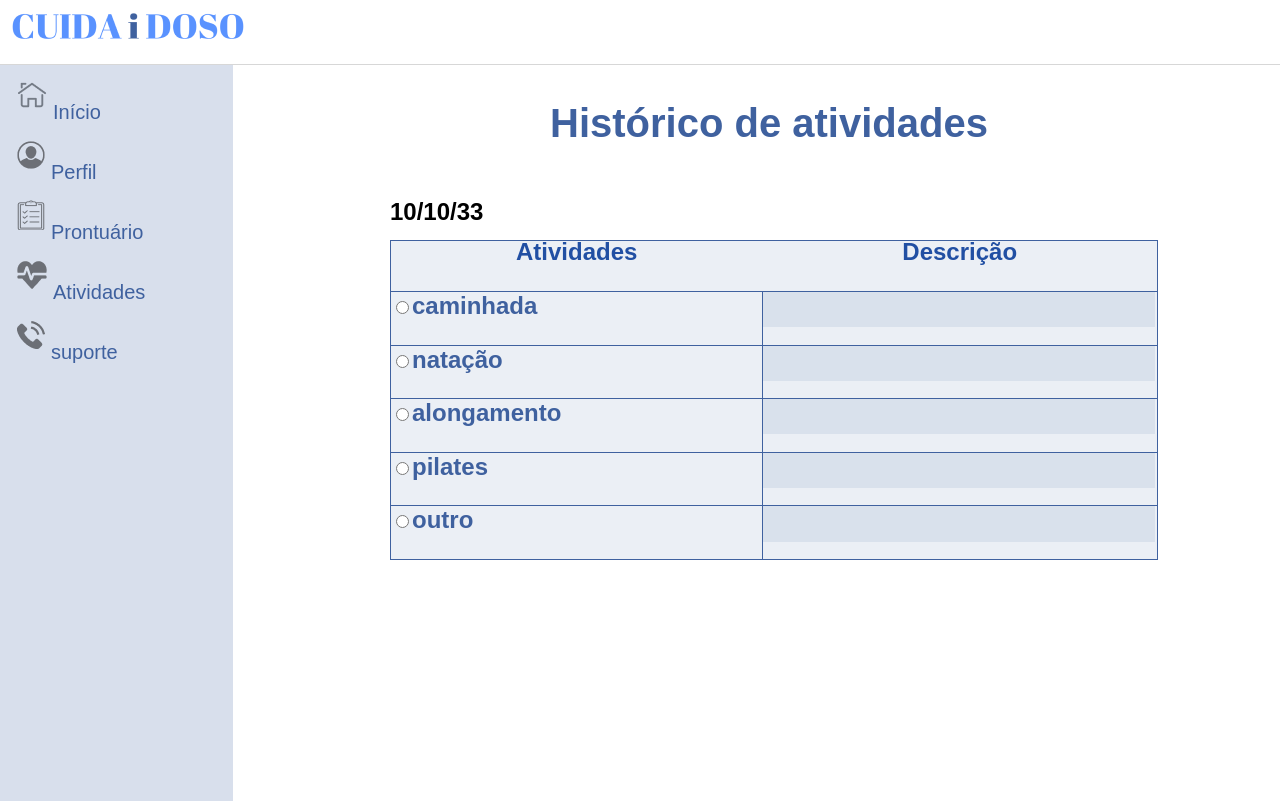
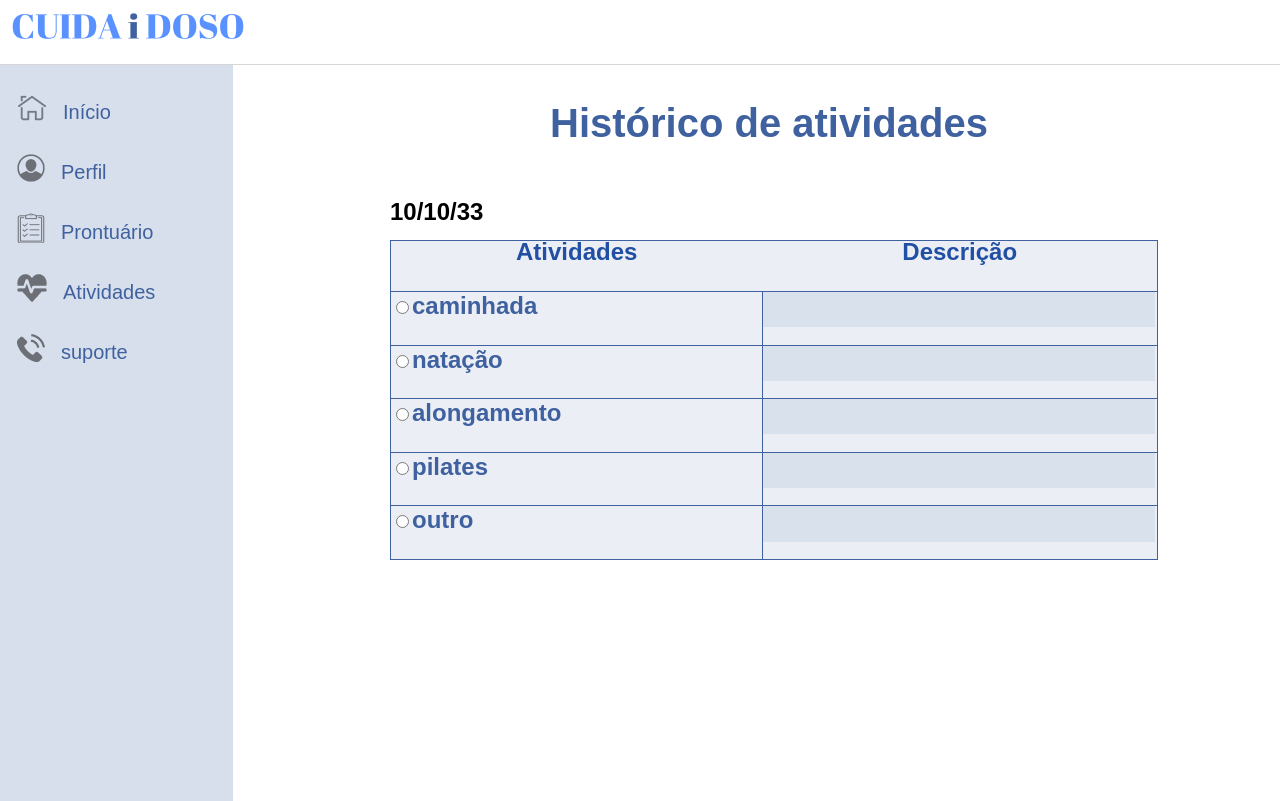
Before and after one commit to Cristiano-woody/Cuida-i-doso, a plain HTML site: page Atividades/atividades.html in a window 1280 px wide. Shown: the top 801 px of the page. Drawn offline with Linux system fonts and the light colour scheme; a web font is replaced by a local one.

Commit message:
tela att e icon

```diff
--- a/Atividades/atividades.css
+++ b/Atividades/atividades.css
@@ -43,12 +43,19 @@ header{
     margin-top: 35px;
 
 }
+.navbotao::before {
+    content: " ";
+    width: 10px;
+    height: 10px;}
 
 .linkicon{
     text-decoration: none;
     display: flex;
     align-items: center;
 
+}
+.icons{
+    padding-top: 25px;
 }
 
 #menulateral{
```
